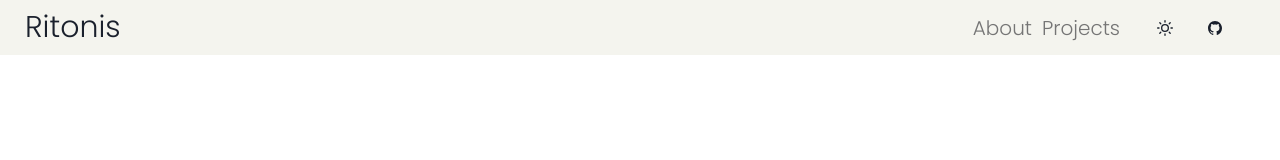
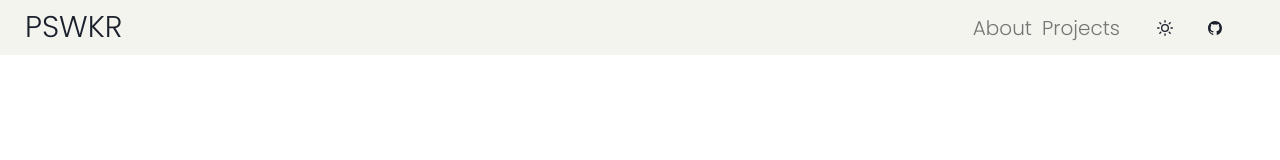
Before and after one commit to p-sw/profile-v3, a React (Vite) app: page / in a window 1280 px wide. Shown: the top 160 px of the page. Built offline with nearby package versions, Linux system fonts and the light colour scheme.

Commit message:
fix: update information

```diff
--- a/src/components/Navigation.tsx
+++ b/src/components/Navigation.tsx
@@ -127,7 +127,7 @@ const Navigation: FC = () => {
           fontWeight={300}
           fontSize={['18px', null, '30px']}
         >
-          Ritonis
+          PSWKR
         </Link>
         {!isMobile ? (
           <Flex
```
